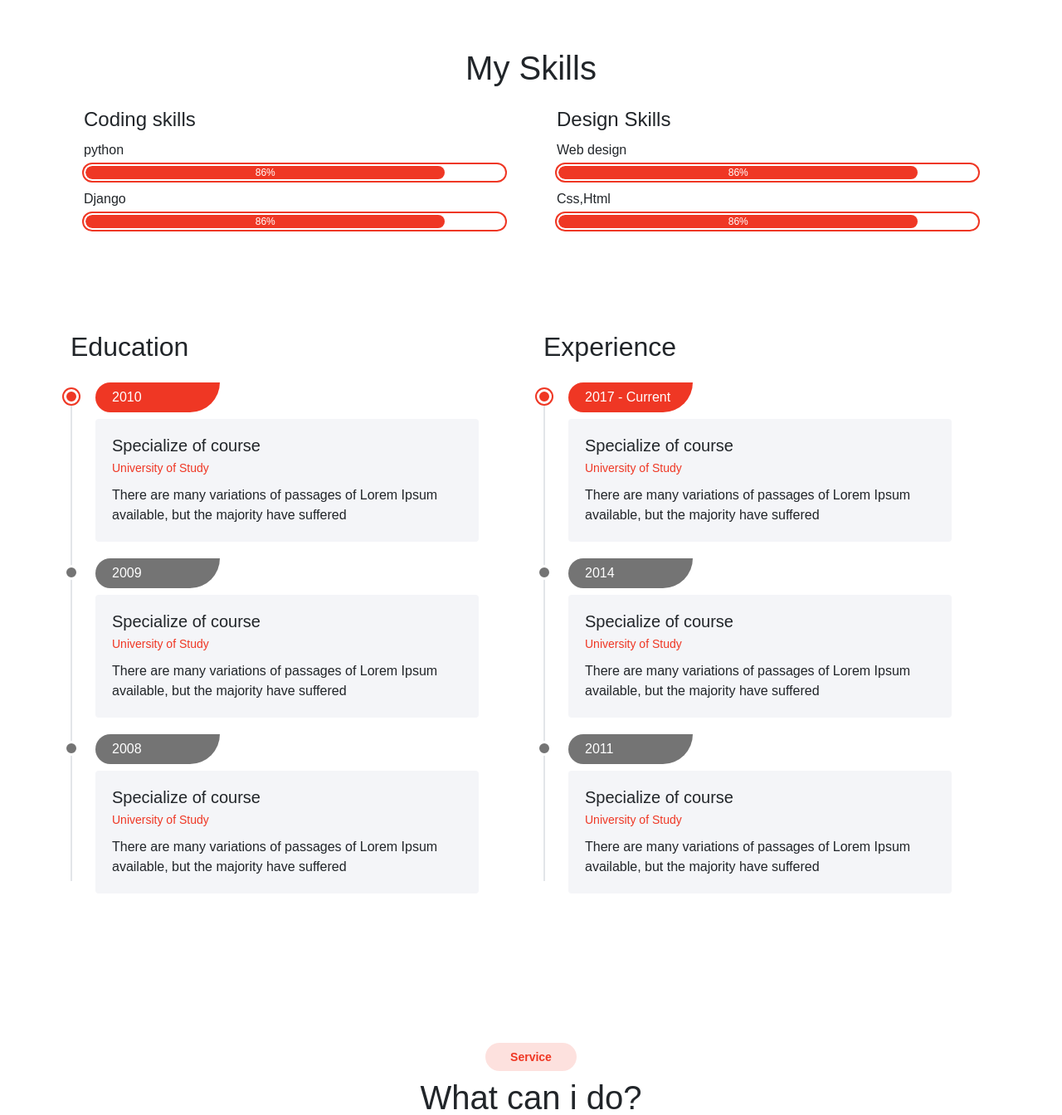
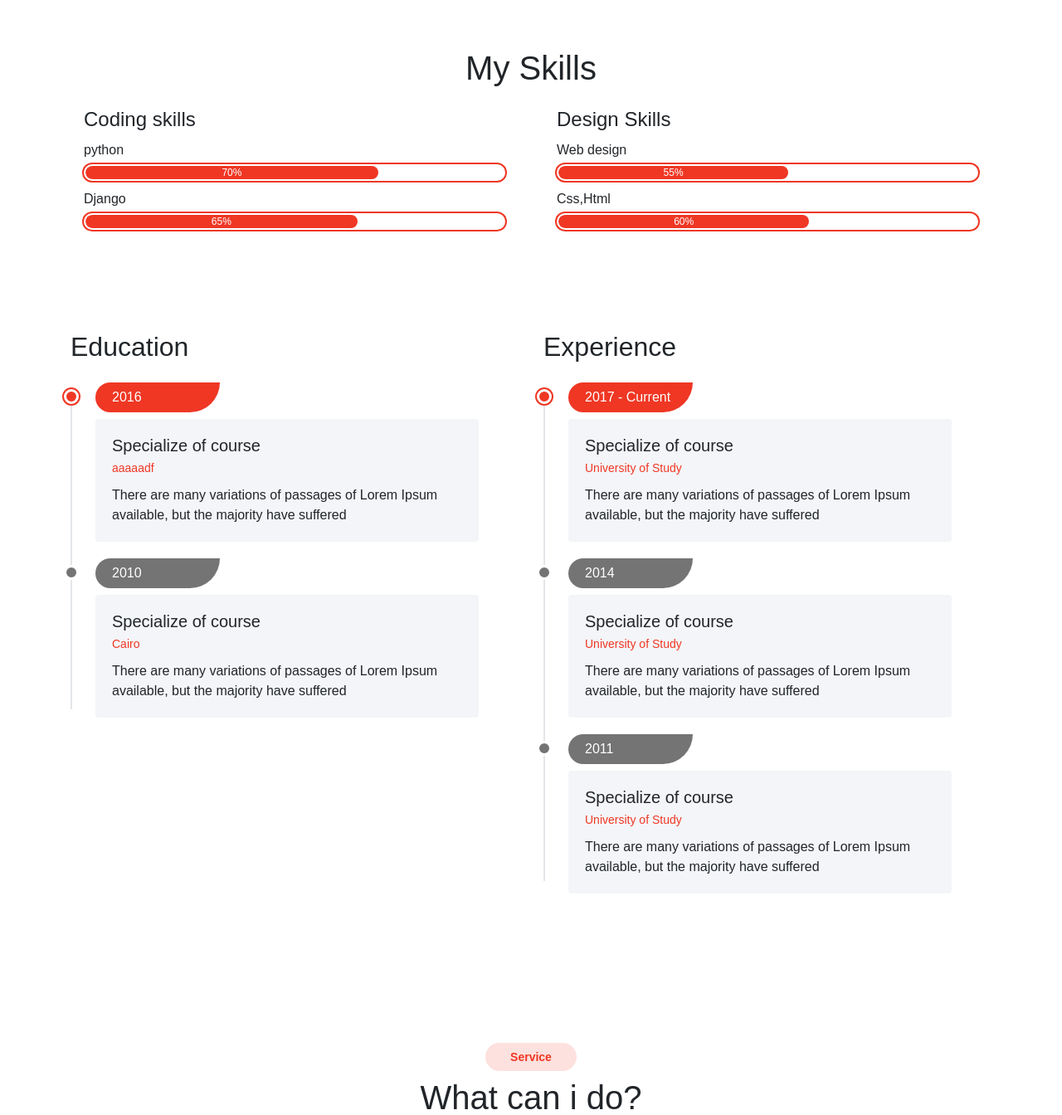
Before and after one commit to loranYousef/Blog, a Django app: page / in a window 1280 px wide. Shown: the part 1248-2592 px from the top of the page at 83% size. Run offline with Django 4.2, Linux system fonts and the light colour scheme; data comes from the database, SQL or seed files in the repository; both versions use the stored data as it was after the commit; some libraries are stand-ins or nearby versions; some web fonts are replaced.

Commit message:
work on project

```diff
--- a/about/models.py
+++ b/about/models.py
@@ -32,7 +32,7 @@ class Skills(models.Model):
         return self.skill
 
 class Educations(models.Model):
-    year =models.CharField(max_length=100)
+    year =models.IntegerField(max_length=100)
     title =models.CharField(max_length=100)
     place =models.CharField(max_length=50)
     descriptions =models.CharField(max_length=300)
@@ -44,7 +44,7 @@ class Educations(models.Model):
 
 
 class Experience(models.Model):
-    year =models.CharField(max_length=100)
+    year =models.IntegerField(max_length=100)
     title =models.CharField(max_length=100)
     place =models.CharField(max_length=50)
     descriptions =models.CharField(max_length=300)
--- a/about/templates/home.html
+++ b/about/templates/home.html
@@ -148,7 +148,7 @@
               <div class="progress-wrapper wow fadeInUp">
                 <span class="caption">{{skill}}</span>
                 <div class="progress">
-                  <div class="progress-bar" role="progressbar" style="width: 86%;" aria-valuenow="75" aria-valuemin="0" aria-valuemax="100">86%</div>
+                  <div class="progress-bar" role="progressbar" style="width: {{skill.percentage}}%;" aria-valuenow="75" aria-valuemin="0" aria-valuemax="100">{{skill.percentage}}%</div>
                 </div>
               </div>
 
@@ -163,7 +163,7 @@
             <div class="progress-wrapper wow fadeInUp">
               <span class="caption">{{skill}}</span>
               <div class="progress">
-                <div class="progress-bar" role="progressbar" style="width: 86%;" aria-valuenow="75" aria-valuemin="0" aria-valuemax="100">86%</div>
+                <div class="progress-bar" role="progressbar" style="width: {{skill.percentage}}%;" aria-valuenow="75" aria-valuemin="0" aria-valuemax="100">{{skill.percentage}}%</div>
               </div>
             </div>
 
@@ -181,30 +181,19 @@
         <div class="col-md-6 wow fadeInRight">
           <h2 class="fw-normal">Education</h2>
           <ul class="timeline mt-4 pr-md-5">
+            {% for item in education %}
               <li>
-              <div class="title">2010</div>
+                <div class="title">{{item.year}}</div>
                 <div class="details">
                   <h5>Specialize of course</h5>
-                <small class="fg-theme">University of Study</small>
+                  <small class="fg-theme">{{item.place}}</small>
                   <p>There are many variations of passages of Lorem Ipsum available, but the majority have suffered</p>
                 </div>
               </li>
-            <li>
-              <div class="title">2009</div>
-              <div class="details">
-                <h5>Specialize of course</h5>
-                <small class="fg-theme">University of Study</small>
-                <p>There are many variations of passages of Lorem Ipsum available, but the majority have suffered</p>
-              </div>
-            </li>
-            <li>
-              <div class="title">2008</div>
-              <div class="details">
-                <h5>Specialize of course</h5>
-                <small class="fg-theme">University of Study</small>
-                <p>There are many variations of passages of Lorem Ipsum available, but the majority have suffered</p>
-              </div>
-            </li>
+
+            {% endfor %}
+
+
           </ul>
         </div>
         <div class="col-md-6 wow fadeInRight" data-wow-delay="200ms">
--- a/about/views.py
+++ b/about/views.py
@@ -1,5 +1,5 @@
 from django.shortcuts import render
-from .models import About , Skills
+from .models import About , Skills , Educations ,Experience
 
 # Create your views here.
 
@@ -7,9 +7,13 @@ def home(request):
     about = About.objects.last()
     coding_skills = Skills.objects.filter(type='Coding')
     design_skills = Skills.objects.filter(type='Design')
+    education = Educations.objects.all().order_by('-year')
+    experience = Experience.objects.all()
     return render(request,'home.html',{
         'about':about ,
         'coding_skills':coding_skills ,
         'design_skills':design_skills,
+        'education' : education,
+        'experience': experience,
 
         })
```
Also changed, not shown: about/migrations/0004_alter_about_cv_alter_educations_year_and_more.py (added), db.sqlite3. Lines whose indentation alone changed are shown as unchanged.
